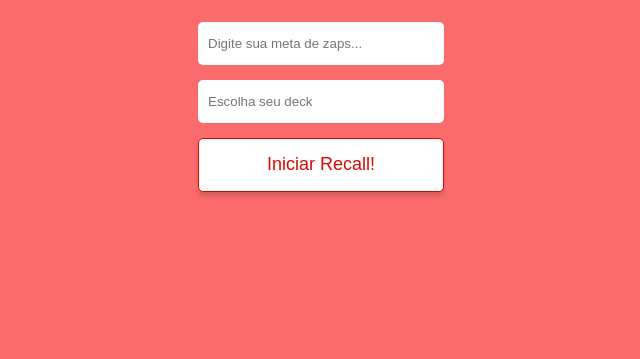
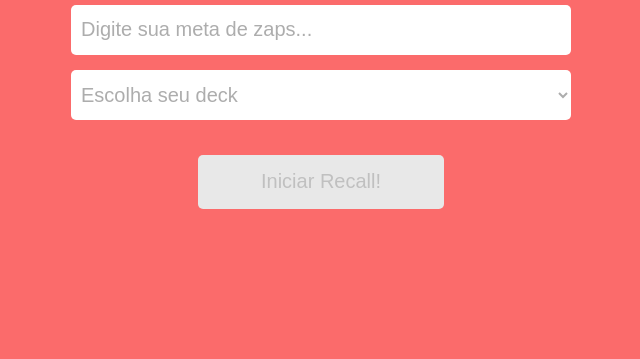
Before and after one commit to FilipeGarroteDev/ZapRecall-flashcards-game, a React app: page / in a window 1280 px wide. Shown: the part 441-800 px from the top of the page, without its empty margins (319-959 px from the left). Built offline with nearby package versions, Linux system fonts and the light colour scheme; a web font is replaced by a local one.

Commit message:
v11.0 - Add BÔNUS Selecionar Deck

```diff
--- a/src/Components/App/App.js
+++ b/src/Components/App/App.js
@@ -6,11 +6,12 @@ import "./style.css"
 
 export default function App(){
   const [screen, setScreen] = React.useState(true);
-  const [goal, setGoal] = React.useState(1);
+  const [goal, setGoal] = React.useState(0);
+  const [deck, setDeck] = React.useState("Escolha seu deck");
 
   return (
     <>
-      {screen ? <WelcomeScreen screen={screen} setScreen={setScreen} setGoal={setGoal}/> : <MainPage  screen={screen} setScreen={setScreen} goal={goal}/>}
+      {screen ? <WelcomeScreen screen={screen} setScreen={setScreen} setGoal={setGoal} setDeck={setDeck} goal={goal} deck={deck} /> : <MainPage  screen={screen} setScreen={setScreen} goal={goal} deck={deck}/>}
     </>
   )
 }
--- /dev/null
+++ b/src/Components/Decks.js
@@ -0,0 +1,108 @@
+const decks = {
+  deckReact: [
+    {
+      question: "O que é JSX?",
+      answer: "Uma extensão de linguagem do JavaScript",
+    },
+    {
+      question: "O React é __",
+      answer: "uma biblioteca JavaScript para construção de interfaces",
+    },
+    {
+      question: "Componentes devem iniciar com __",
+      answer: "letra maiúscula",
+    },
+    {
+      question: "Podemos colocar __ dentro do JSX",
+      answer: "expressões",
+    },
+    {
+      question: "O ReactDOM nos ajuda __",
+      answer: "interagindo com a DOM para colocar componentes React na mesma"
+    },
+    {
+      question: "Usamos o npm para __",
+      answer: "gerenciar os pacotes necessários e suas dependências"
+    },
+    {
+      question: "Usamos props para __",
+      answer: "passar diferentes informações para componentes"
+    },
+    {
+      question: "Usamos estado (state) para __",
+      answer: "atualizadas devem renderizar a tela novamente"
+    },
+  ],
+
+  deckHTML: [
+    {
+      question: "Qual é o papel/responsabilidade do HTML na construção de um site?",
+      answer: "Ele traz o conteúdo e a semântica dos elementos de um site",
+    },
+    {
+      question: "O que são, por exemplo, <body>, <p>, <strong>?",
+      answer: "São tags.",
+    },
+    {
+      question: "O que são, por exemplo, class, href, src?",
+      answer: "São atributos",
+    },
+    {
+      question: "O que é indentação?",
+      answer: "Organizar os elementos filhos deslocados com espaços ou tabs pra direita em relação ao elemento pai",
+    },
+    {
+      question: "Qual a versão do HTML que usamos hoje no mercado?",
+      answer: "HTML 5"
+    },
+    {
+      question: "Por que foram criadas tags como <article>, <aside>, <header>, <menu>, etc?",
+      answer: "Para trazer mais semântica para os elementos e evitar uso excessivo de <div>"
+    },
+    {
+      question: "Quais dessas tags são autofechadas? 1- <br>; 2- <img>; 3- <a>; 4- <link>",
+      answer: "<br>, <img> e <link>, apenas."
+    },
+    {
+      question: "Quantos tipos de tag de título existem? (<h?>)",
+      answer: "Seis tags: h1, h2, h3, h4, h5 e h6"
+    },
+  ],
+
+  deckDireito: [
+    {
+      question: "Quais são os princípios da Administração Pública?",
+      answer: "Legalidade, Impessoalidade, Moralidade, Publicidade e Eficiência",
+    },
+    {
+      question: "Quantos ministros compõem o STF",
+      answer: "O STF é composto por 11 ministros",
+    },
+    {
+      question: "Quantos ministros compõem o STJ",
+      answer: "O STJ é composto por 33 ministros",
+    },
+    {
+      question: "Quantos ministros compõem o TCU",
+      answer: "O TCU é composto por 9 ministros",
+    },
+    {
+      question: "O Juiz Federal que compõe o Conselho Nacional de Justiça é indicado pelo __",
+      answer: "É indicado pelo Superior Tribunal de Justiça"
+    },
+    {
+      question: "De quem é a competência originária para julgar litígio entre Estado estrangeiro/organismo internacional e município?",
+      answer: "Compete aos Juízes Federais (Art. 109, inciso II)"
+    },
+    {
+      question: "Quais são os crimes inafiançáveis, previstos na CF/88?",
+      answer: "Crimes dolosos contra a vida, Hediondos, Tortura, Tráfico, Terrorismo e Racismo."
+    },
+    {
+      question: "Quais são os crimes imprescritíveis?",
+      answer: "Racismo e Ação de grupos armados contra a ordem democrática/Estado de Direito"
+    },
+  ],
+}
+
+export default decks
--- a/src/Components/MainPage/MainPage.js
+++ b/src/Components/MainPage/MainPage.js
@@ -5,7 +5,7 @@ import miniLogo from "../../assets/images/logo.png";
 import Footer from "../Footer/Footer";
 
 
-export default function MainPage({ screen, setScreen, goal }){
+export default function MainPage({ screen, setScreen, goal, deck }){
   const [answeredIcons, setAnsweredIcons] = React.useState([])
 
   return (
@@ -14,7 +14,7 @@ export default function MainPage({ screen, setScreen, goal }){
         <img src={miniLogo} alt="mini-logo ZapRecall"/>
         <h1>ZapRecall</h1>
       </header>
-      <Questions setAnsweredIcons={setAnsweredIcons} answeredIcons={answeredIcons}/>
+      <Questions setAnsweredIcons={setAnsweredIcons} answeredIcons={answeredIcons} deck={deck}/>
       <Footer answeredIcons={answeredIcons} screen={screen} setScreen={setScreen} goal={goal}/>
     </main>
 
--- a/src/Components/Questions/Questions.js
+++ b/src/Components/Questions/Questions.js
@@ -1,51 +1,40 @@
 import React from "react"
 import "./style.css"
 import turnArrow from "../../assets/images/setinha.png"
+import decks from "../Decks"
 
-export default function Questions({setAnsweredIcons, answeredIcons}){
-  const questionsArray = [
-    {
-      question: "O que é JSX?",
-      answer: "Uma extensão de linguagem do JavaScript",
-    },
-    {
-      question: "O React é __",
-      answer: "uma biblioteca JavaScript para construção de interfaces",
-    },
-    {
-      question: "Componentes devem iniciar com __",
-      answer: "letra maiúscula",
-    },
-    {
-      question: "Podemos colocar __ dentro do JSX",
-      answer: "expressões",
-    },
-    {
-      question: "O ReactDOM nos ajuda __",
-      answer: "interagindo com a DOM para colocar componentes React na mesma"
-    },
-    {
-      question: "Usamos o npm para __",
-      answer: "gerenciar os pacotes necessários e suas dependências"
-    },
-    {
-      question: "Usamos props para __",
-      answer: "passar diferentes informações para componentes"
-    },
-    {
-      question: "Usamos estado (state) para __",
-      answer: "atualizadas devem renderizar a tela novamente"
-    },
-  ]
-
+export default function Questions({setAnsweredIcons, answeredIcons, deck}){
+  switch (deck){
+    case "deckReact":
       return (
         <ul className="questions">
-      {questionsArray
+          {decks.deckReact
           .sort(() => Math.random() - 0.5)
           .slice(0, 4)
           .map(({question, answer}, index) => (<Question key={index} number={index+1} question={question} answer={answer} answeredIcons={answeredIcons} setAnsweredIcons={setAnsweredIcons}/>) )}
         </ul>
       )
+    case "deckHTML":
+      return (
+        <ul className="questions">
+        {decks.deckHTML
+        .sort(() => Math.random() - 0.5)
+        .slice(0, 4)
+        .map(({question, answer}, index) => (<Question key={index} number={index+1} question={question} answer={answer} answeredIcons={answeredIcons} setAnsweredIcons={setAnsweredIcons}/>) )}
+      </ul>
+      )
+    case "deckDireito":
+      return (
+        <ul className="questions">
+        {decks.deckDireito
+        .sort(() => Math.random() - 0.5)
+        .slice(0, 4)
+        .map(({question, answer}, index) => (<Question key={index} number={index+1} question={question} answer={answer} answeredIcons={answeredIcons} setAnsweredIcons={setAnsweredIcons}/>) )}
+      </ul>
+      )
+    default:
+      return
+  }
 }
 
 function Question({
--- a/src/Components/Questions/style.css
+++ b/src/Components/Questions/style.css
@@ -20,14 +20,17 @@
 }
 
 .openedQuestion, .answerCard{
-  width: 300px;
+  width: 80%;
   height: 130px;
   background-color: #FFFFD4;
-  padding: 15px;
+  padding: 18px 15px 6px 15px;
   position: relative;
   margin-bottom: 25px;
   border-radius: 5px;
   box-shadow: 0 4px 5px rgba(0, 0, 0, 0.2);
+  display: flex;
+  flex-direction: column;
+  justify-content: space-between;
 }
 
 .openedQuestion > img{
@@ -39,10 +42,7 @@
 }
 
 .options{
-  width: 270px;
-  position:absolute;
-  bottom: 8px;
-  left: 15px;
+  width: 100%;
   display: flex;
   justify-content: space-between;
 }
@@ -89,8 +89,19 @@
 
 
 @media (min-width: 615px){
-  .closedQuestion{
+  .closedQuestion, .openedQuestion, .answerCard, .answeredQuestion{
     width: 560px;
+    font-size: 18px;
+  }
+
+  .option{
+    width: 165px;
+    height: 50px;
+    font-size: 16px;
+  }
+
+  .options{
+    width: 530px;
   }
 
 }
--- a/src/Components/WelcomeScreen/WelcomeScreen.js
+++ b/src/Components/WelcomeScreen/WelcomeScreen.js
@@ -1,17 +1,37 @@
+import React from "react"
 import "./style.css"
 import logo from "../../assets/images/logo.png"
 
-export default function WelcomeScreen({screen, setScreen, setGoal}){
+export default function WelcomeScreen({screen, setScreen, setGoal, setDeck, goal, deck}){
+
+  const [buttonStatus, setButtonStatus] = React.useState("invalid")
 
   return (
     <div className="welcome">
       <img src={logo} alt="logo ZapRecall"/>
       <h1>ZapRecall</h1>
-      <input className="zapGoal" placeholder="Digite sua meta de zaps..." onChange={(valor) => {
-        setGoal(valor.target.value)
+      <input type="number" placeholder="Digite sua meta de zaps..." onChange={(goalOption) => {
+        setGoal(goalOption.target.value)
+        setButtonStatus("valid")
       }}></input>
-      <input className="switchDeck" placeholder="Escolha seu deck"></input>
-      <button onClick={() => setScreen(!screen)}>Iniciar Recall!</button>
+      <select className="switchDeck" defaultValue="" onChange={(deckOption) => {
+        setDeck(deckOption.target.value)
+        setButtonStatus("valid")
+      }}>
+        <option value="" disabled>Escolha seu deck</option>
+        <option value="deckReact">Deck de React</option>
+        <option value="deckHTML">Deck de HTML</option>
+        <option value="deckDireito">Deck de Direito</option>
+      </select>
+      <button className={buttonStatus} onClick={() => {
+        if(buttonStatus !== "invalid"){
+          if (deck !== "Escolha seu deck" && goal > 0 && goal <= 4){
+          setScreen(!screen)
+        } else {
+          alert("Meta de Zaps: Você deve escolher um número de 1 a 4!!\nDeck: Você deve esolher um dos decks existentes")
+        }}
+        }
+      } >Iniciar Recall!</button>
     </div>
   )
 }
--- a/src/Components/WelcomeScreen/style.css
+++ b/src/Components/WelcomeScreen/style.css
@@ -22,6 +22,16 @@ h1{
   margin-top: 10px;
 }
 
+.welcome > .invalid{
+  width: 246px;
+  height: 54px;
+  background-color: #E8E8E8;
+  color: #C0C0C0;
+  border: none;
+  border-radius: 5px;
+  box-shadow: none;
+}
+
 .welcome > button{
   width: 246px;
   height: 54px;
@@ -33,16 +43,29 @@ h1{
   box-shadow: 0 4px 4px rgba(0, 0, 0, 0.15);
 }
 
-input{
+input, select{
   width: 246px;
   height: 43px;
   border-radius: 5px;
   border: none;
   background-color: #FFFFFF;
-  color: #FB6B6B;
+  color:#FB6B6B;
   outline-color: #D70900;
+}
+
+select{
+  color: #ADADAD;
+  padding: 0 6px;
+}
+
+input{
   padding: 0 10px;
 }
+
+input::placeholder{
+  color: #ADADAD;
+}
+
 
 @media (min-width: 615px){
 
@@ -55,4 +78,15 @@ input{
     height: 80px;
     margin-right: 15px;
   }
+
+  input, select{
+    width: 500px;
+    height: 50px;
+    font-size: 20px;
+  }
+
+  .welcome > button, .welcome > .invalid{
+    margin-top: 20px;
+    font-size: 20px;
+  }
 }
```
Lines whose indentation alone changed are shown as unchanged.
